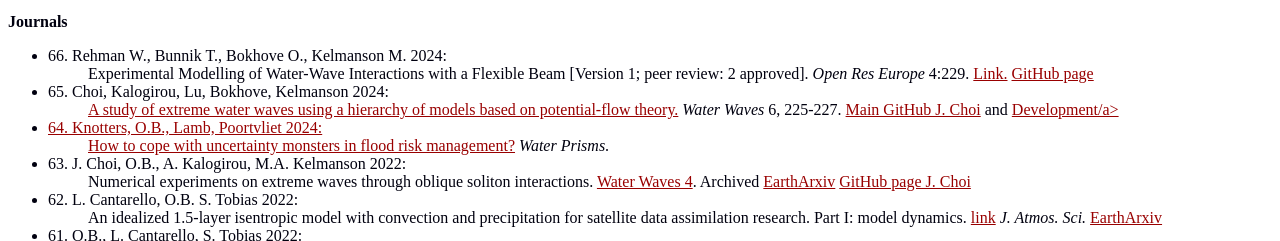
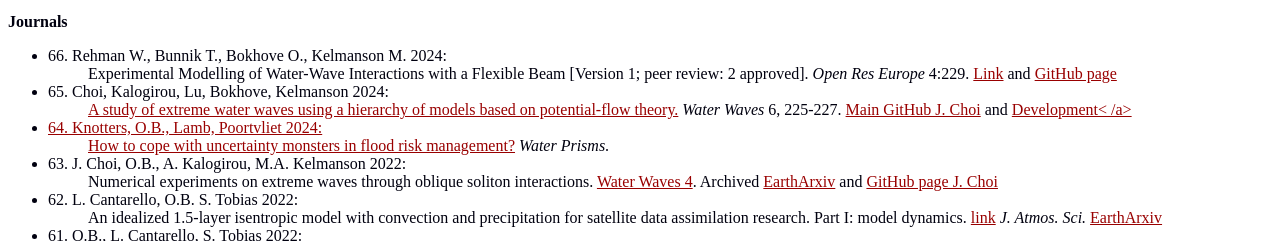
Before and after one commit to obokhove/obokhove.github.io, a plain HTML site: page obpubs.html in a window 1280 px wide. Shown: the part 655-896 px from the top of the page. Drawn offline with Linux system fonts and the light colour scheme.

Commit message:
Add files via upload

```diff
--- a/obpubs.html
+++ b/obpubs.html
@@ -53,14 +53,15 @@ In: 13th European Wave and Tidal Energy Conference 2019, Napoli, Italy.
 <DT><STRONG>Journals</STRONG>
   <ul>
     <li>66. Rehman W., Bunnik T., Bokhove O., Kelmanson M. 2024: <dd>Experimental Modelling of Water-Wave Interactions with a Flexible Beam [Version 1; peer review: 2 approved].
-	<em>Open Res Europe</em> 4:229. <a href="https://doi.org/10.12688/openreseurope.17831.1"> Link.</a>
-	<a href="https://github.com/EAGRE-water-wave-impact-modelling/FSI_Experiments"> GitHub page </a>
+	<em>Open Res Europe</em> 4:229. <a href="https://doi.org/10.12688/openreseurope.17831.1"> Link</a> and
+	<a href="https://github.com/EAGRE-water-wave-impact-modelling/FSI_Experiments"> GitHub page</a>
       </dd>
 <li> 65. Choi, Kalogirou, Lu, Bokhove, Kelmanson 2024:<dd> <a href="https://doi.org/10.1007/s42286-024-00084-4">A study of extreme water waves using a hierarchy of models based on potential-flow theory.</a> <em>Water Waves</em> 6, 225-227.
-<a href="https://github.com/cjunho/cjh/tree/master"> Main GitHub J. Choi</a> and <a href="https://github.com/obokhove/EagreEUEID20202023/tree/master/potflowVP"> Development/a>
+    <a href="https://github.com/cjunho/cjh/tree/master"> Main GitHub J. Choi</a> and
+    <a href="https://github.com/obokhove/EagreEUEID20202023/tree/master/potflowVP"> Development< /a>
   </dd>
    <li> 64. Knotters, O.B., Lamb, Poortvliet 2024: <dd> <a href="https://www.cambridge.org/core/journals/cambridge-prisms-water/article/how-to-cope-with-uncertainty-monsters-in-flood-risk-management/B0B24E7230C9BDEE8F3D78AC727153EA">How to cope with uncertainty monsters in flood risk management?</a> <em> Water Prisms</em>.</dd>
-   <li> 63. J. Choi, O.B., A. Kalogirou, M.A. Kelmanson 2022: <dd>Numerical experiments on extreme waves through oblique soliton interactions. <a href="https://link.springer.com/article/10.1007/s42286-022-00059-3">Water Waves 4</a>. Archived <a href="https://doi.org/10.31223/X54H0T">EarthArxiv</a>
+   <li> 63. J. Choi, O.B., A. Kalogirou, M.A. Kelmanson 2022: <dd>Numerical experiments on extreme waves through oblique soliton interactions. <a href="https://link.springer.com/article/10.1007/s42286-022-00059-3">Water Waves 4</a>. Archived <a href="https://doi.org/10.31223/X54H0T">EarthArxiv</a> and
      <a href="(https://github.com/cjunho/cjh.git"> GitHub page J. Choi</a>  </dd>
       <li> 62. L. Cantarello, O.B. S. Tobias 2022: <dd>An idealized 1.5-layer isentropic model with convection and precipitation for satellite data assimilation research. Part I: model dynamics. <a href="https://journals.ametsoc.org/view/journals/atsc/79/3/JAS-D-21-0023.1.xml">link</a><em> J. Atmos. Sci.</em> <a href="https://eartharxiv.org/repository/view/2006/">EarthArxiv</a></dd>
       <li> 61. O.B., L. Cantarello, S. Tobias 2022: <dd>An idealized 1.5-layer isentropic model with convection and precipitation for satellite data assimilation research. Part II: model derivation. <a href="https://journals.ametsoc.org/view/journals/atsc/79/3/JAS-D-21-0022.1.xml">link</a> <em> J. Atmos. Sci.</em> <a href="https://eartharxiv.org/repository/view/2007/">EarthArxiv</a> </dd>
```
